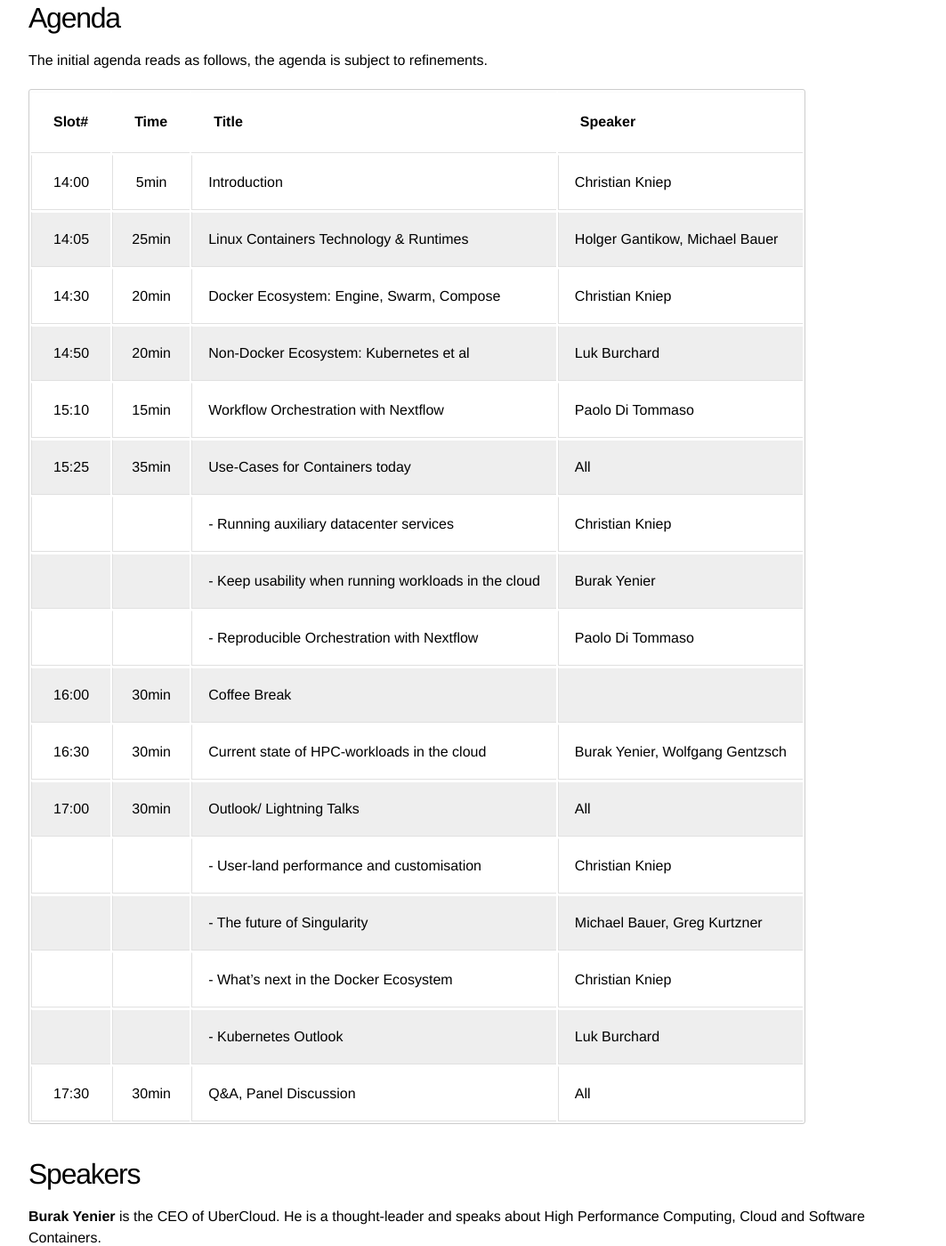
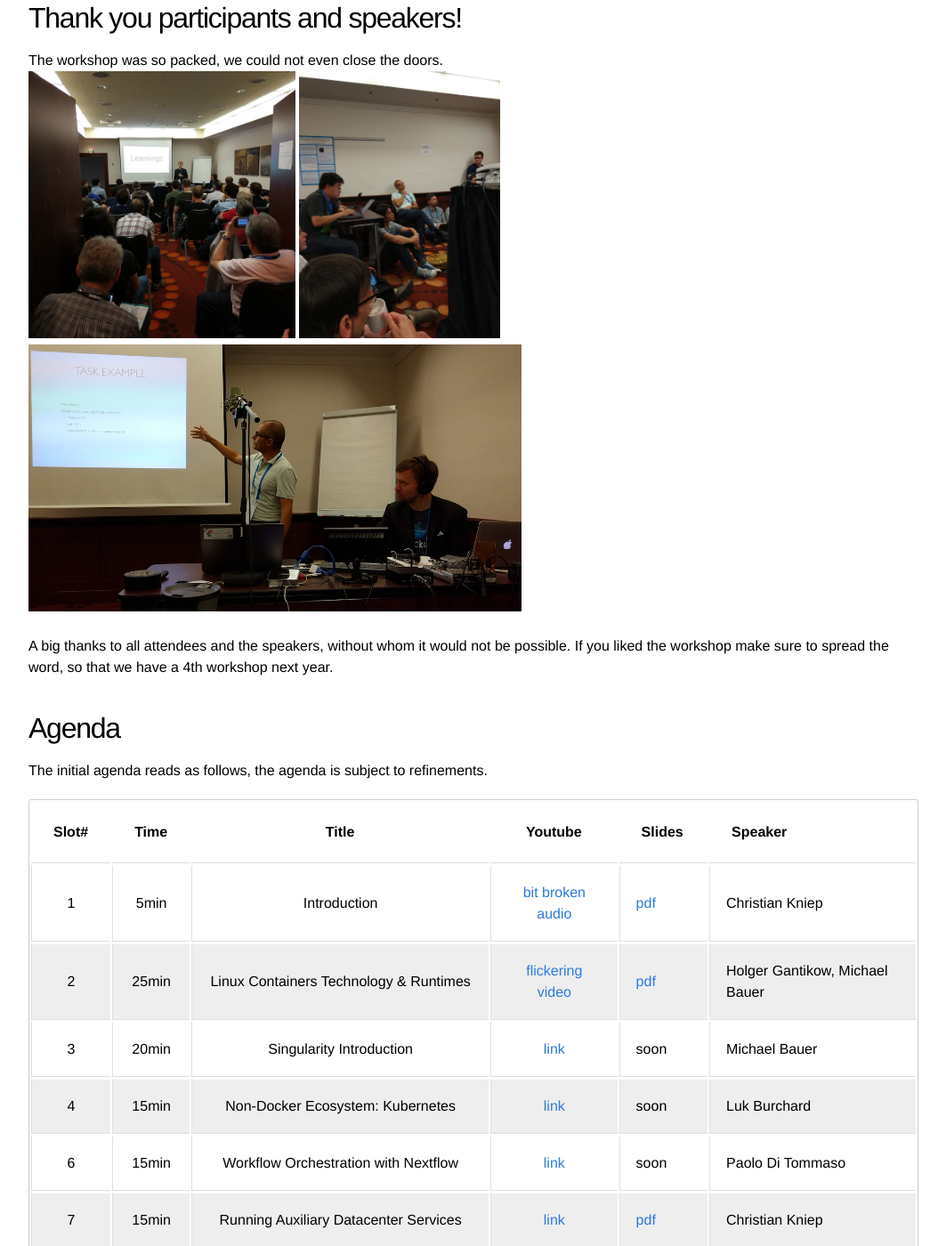
Before and after one commit to ChristianKniep/QNIBIncBlog, a Jekyll site: the page built from iscworkshop17.md, in a window 1280 px wide and 1400 px high, scrolled down 471 px. Shown: the whole window at 89% size, without its empty margins (108-1171 px from the left). Built offline with Jekyll 4.4.1, drawn with Linux system fonts in a browser that asks for light colours; Markdown is read by kramdown in place of the engine named in the settings; some of the changed text lies outside the part shown.

Commit message:
adjust agenda and add youtube links

```diff
--- a/iscworkshop17.md
+++ b/iscworkshop17.md
@@ -7,10 +7,10 @@ permalink: /isc/
 # ISC 2017 Workshop
 
 
-This years 'Linux Container' workshop at the ISC 2017 is called: <br>
+The 'Linux Container' workshop at the ISC 2017 was called: <br>
  **Linux Container to optimise IT Infrastructure and High-Performance Workloads**.
 
-It is held after the International Supercomputing Conference in Frankfurt on **June 22nd from 2PM to 6PM** at the Marriott Hotel.
+It was held after the International Supercomputing Conference in Frankfurt on **June 22nd from 2PM to 6PM** at the Marriott Hotel.
 
 ## Previous ISC Workshops
 
@@ -27,29 +27,33 @@ It is held after the International Supercomputing Conference in Frankfurt on **J
 {% endfor %}
 </ul>
 
+## Thank you participants and speakers!
+The workshop was so packed, we could not even close the doors.<br>
+<img src="/data/isc2017/isc-fully-packed.jpg" alt="Fully packed" height="300"> <img src="/data/isc2017/isc-fully-packed-2.jpg" alt="Fully packed" height="300"><img src="/data/isc2017/isc-tech.png" alt="ISC Tech" height="300">
+
+
+A big thanks to all attendees and the speakers, without whom it would not be possible. If you liked the workshop make sure to spread the word, so that we have a 4th workshop next year.
+
 ## Agenda
 
 The initial agenda reads as follows, the agenda is subject to refinements.
 
-| Slot#  |  Time  |  Title                                                                    | Speaker                                        |
-|:--------:|:--------:|:---------------------------------------------------------------|:---------------------------------------------|
-| 14:00 | 5min   | Introduction                                                         | Christian Kniep                              |
-| 14:05 | 25min | Linux Containers Technology & Runtimes          | Holger Gantikow, Michael Bauer   |
-| 14:30 | 20min | Docker Ecosystem: Engine, Swarm, Compose  | Christian Kniep                              |
-| 14:50 | 20min | Non-Docker Ecosystem: Kubernetes et al          | Luk Burchard                                 |
-| 15:10 | 15min | Workflow Orchestration with Nextflow                | Paolo Di Tommaso                         |
-| 15:25 | 35min | Use-Cases for Containers today                        | All                                                    |
-|           |            | - Running auxiliary datacenter services             | Christian Kniep                               |
-|           |            | - Keep usability when running workloads in the cloud | Burak Yenier |
-|           |            | - Reproducible Orchestration with Nextflow | Paolo Di Tommaso |
-| 16:00 | 30min | Coffee Break                                                                                                             ||
-| 16:30 | 30min | Current state of HPC-workloads in the cloud     | Burak Yenier, Wolfgang Gentzsch |
-| 17:00 | 30min | Outlook/ Lightning Talks                                     | All                        |
-|           |            | - User-land performance and customisation      | Christian Kniep                              |
-|           |            | - The future of Singularity                                  | Michael Bauer, Greg Kurtzner       |
-|           |            | - What's next in the Docker Ecosystem             | Christian Kniep                              |
-|           |            | - Kubernetes Outlook                                         | Luk Burchard                                 |
-| 17:30 | 30min | Q&A, Panel Discussion                                      | All                                                   |
+| Slot#  |  Time  |  Title                                         | Youtube | Slides |  Speaker                                        |
+|:--------:|:--------:|:----------------------------------------:|:-----------:|:------------|:---------------------------------------------|
+| 1 | 5min   | Introduction | [bit broken audio](https://www.youtube.com/watch?v=WmnVGDSnImU&list=PLfE3_wJGw9KTE3S3jlCHH5epTyRzxAqHL&index=1)  | [pdf](/data/isc2017/01-introduction.pdf) | Christian Kniep   |
+| 2 | 25min | Linux Containers Technology & Runtimes | [flickering video](https://www.youtube.com/watch?v=hnbNCehCpjg&list=PLfE3_wJGw9KTE3S3jlCHH5epTyRzxAqHL&index=2) |  [pdf](/data/isc2017/02-runtime-intro.pdf)   | Holger Gantikow, Michael Bauer   |
+| 3 | 20min | Singularity Introduction | [link](https://www.youtube.com/watch?v=29NLgM9fnh4&list=PLfE3_wJGw9KTE3S3jlCHH5epTyRzxAqHL&index=3)  | soon | Michael Bauer                              |
+| 4 | 15min | Non-Docker Ecosystem: Kubernetes | [link](https://www.youtube.com/watch?v=oboASwdtnlM&list=PLfE3_wJGw9KTE3S3jlCHH5epTyRzxAqHL&index=4)  | soon | Luk Burchard                                 |
+| 6 | 15min | Workflow Orchestration with Nextflow | [link](https://www.youtube.com/watch?v=bN2tz0dn-Yg&list=PLfE3_wJGw9KTE3S3jlCHH5epTyRzxAqHL&index=5)  | soon | Paolo Di Tommaso    |
+| 7 |  15min  | Running Auxiliary Datacenter Services | [link](https://www.youtube.com/watch?v=Mz4p4lG-FdQ&list=PLfE3_wJGw9KTE3S3jlCHH5epTyRzxAqHL&index=11)  |  [pdf](/data/isc2017/07-dc-services.pdf) | Christian Kniep                             |
+| 8  |   8min   | Short Introduction to HPC Workloads in the Cloud | [link](https://www.youtube.com/watch?v=eecF_n9O2Z8&list=PLfE3_wJGw9KTE3S3jlCHH5epTyRzxAqHL&index=6) | soon | Burak Yenier  |
+|  | 30min | Coffee Break                                                                                                             ||
+| 8 | 30min | Discussion of HPC-workloads in the Cloud | [link](https://www.youtube.com/watch?v=5mdmnB9GpeA&list=PLfE3_wJGw9KTE3S3jlCHH5epTyRzxAqHL&index=7)    | soon | Burak Yenier      |
+| 9 |  10min  | The Future of Singularity | [link](https://www.youtube.com/watch?v=HI2nCYegPpc&list=PLfE3_wJGw9KTE3S3jlCHH5epTyRzxAqHL&index=8)  | soon | Michael Bauer         |
+| 10 |   5min   | User-land Performance and Customisation | [link](https://www.youtube.com/watch?v=bVb4-oHAwck&list=PLfE3_wJGw9KTE3S3jlCHH5epTyRzxAqHL&index=9)  |  [pdf](/data/isc2017/10-userland-opt.pdf)    | Christian Kniep  |
+|  11 |              | What's Next in the Docker Ecosystem             |  | [pdf](/data/isc2017/11-whats-next.pdf) | Christian Kniep                              |
+|  12 |  8min  | Kubernetes Outlook | [link](https://www.youtube.com/watch?v=8facee9HFFo&list=PLfE3_wJGw9KTE3S3jlCHH5epTyRzxAqHL&index=12)  | soon | Luk Burchard                                 |
+| 13 |  10min | Q&A about Singularity | [link](https://www.youtube.com/watch?v=1y5ZeqnZ2A0&list=PLfE3_wJGw9KTE3S3jlCHH5epTyRzxAqHL&index=11) | no slides | Greg Kurtzer         |
 
 ## Speakers
 
```
Also changed, not shown: data/isc2017/isc-fully-packed-2.jpg (added), data/isc2017/isc-fully-packed.jpg (added), data/isc2017/isc-tech.png (added), 5 other files.
